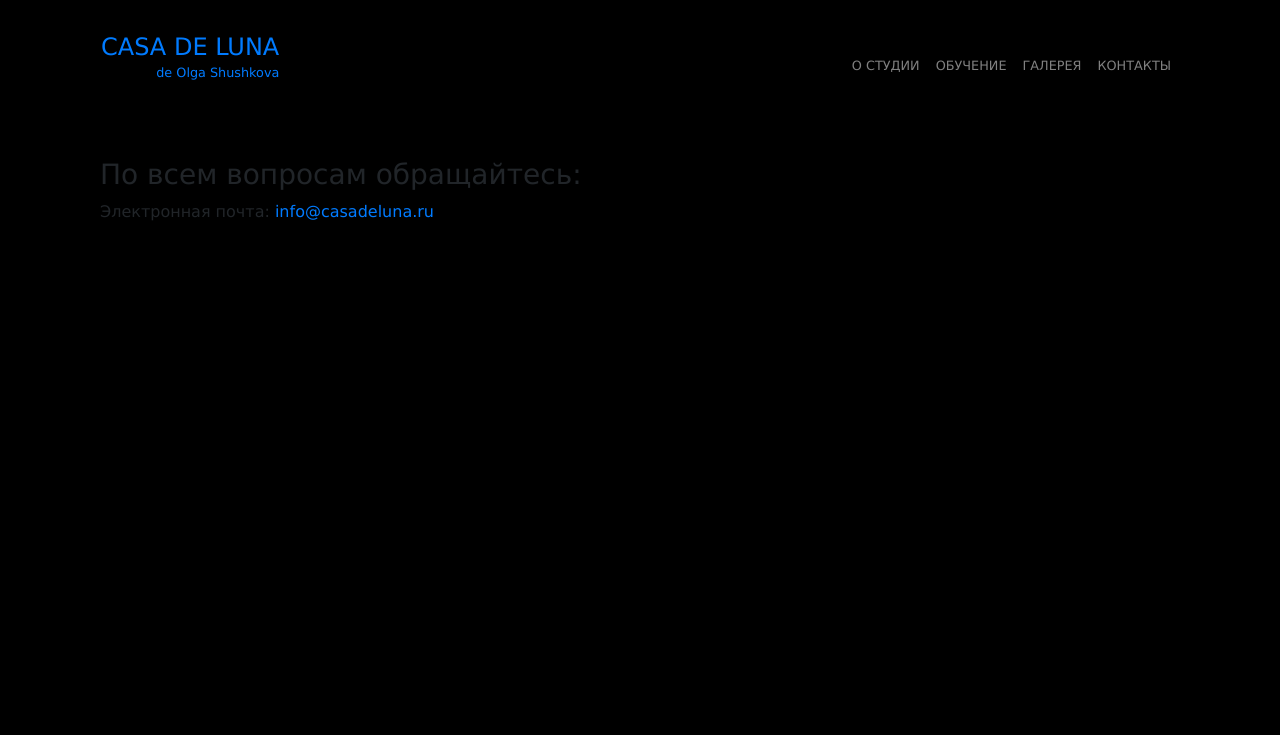
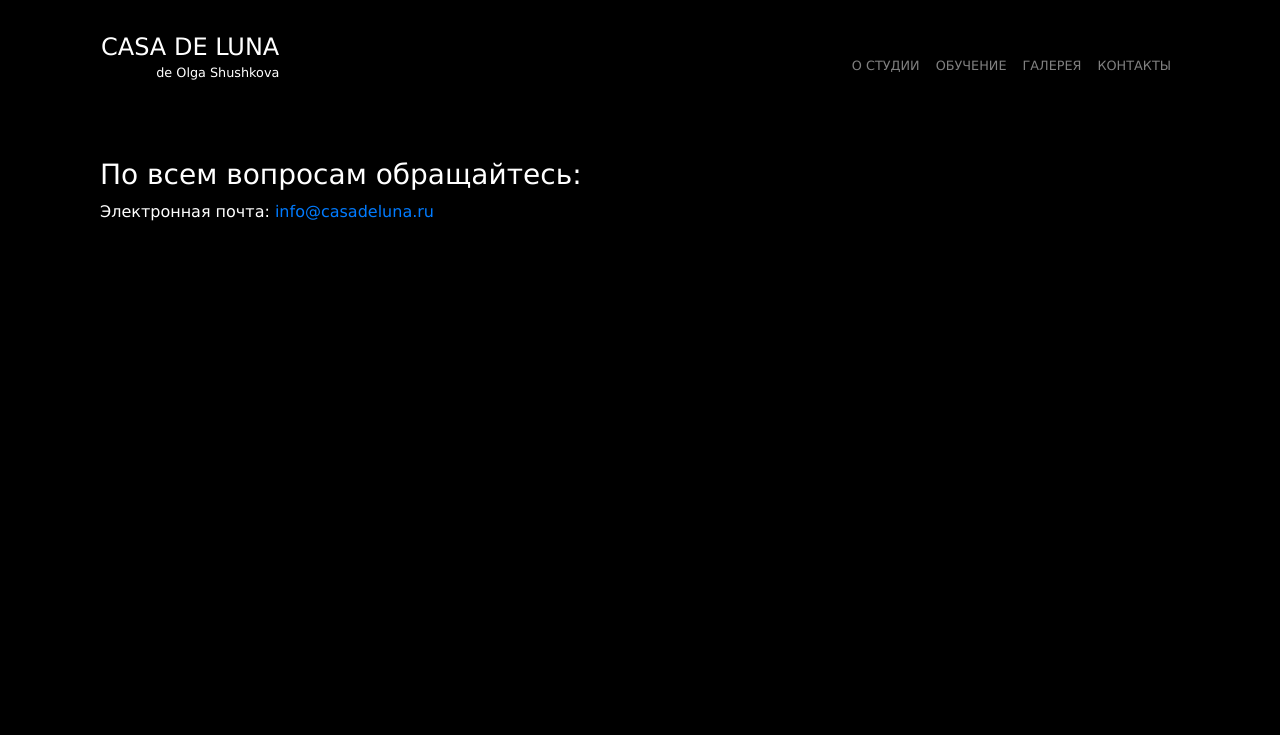
Before and after one commit to losthuman/casadeluna, a plain HTML site: page contacts.html in a window 1280 px wide. Shown: the top 735 px of the page. Drawn offline with nearby package versions, Linux system fonts and the light colour scheme.

Commit message:
16.06.2019-18:45

```diff
--- a/css/main.sass
+++ b/css/main.sass
@@ -11,16 +11,22 @@ html
     display: inline-block
     margin-top: 20px
     text-align: right
-    color: #ffffff
+
     margin-bottom: 5px
-    h1
-        font-size: 1.5rem
-        text-transform: uppercase
-    p
-        line-height: 0.5
-        margin-top: 0
-        padding-top: 0
-        font-size: 0.8rem
+    a
+        text-decoration: none
+        color: #ffffff
+        &:hover
+            color: darken(#ffffff, 30%)
+            text-decoration: none
+        h1
+            font-size: 1.5rem
+            text-transform: uppercase
+        p
+            line-height: 0.5
+            margin-top: 0
+            padding-top: 0
+            font-size: 0.8rem
 .navigation
     padding-top: 20px
     position: relative
@@ -72,5 +78,5 @@ html
                 color: #ffffff
                 cursor: pointer
 
-// ≥576px
-// @media (max-width: 576px)
+.contacts
+    color: #ffffff
```
Also changed, not shown: index.html (+9 -19 lines), css/main.css, 1 other file.
